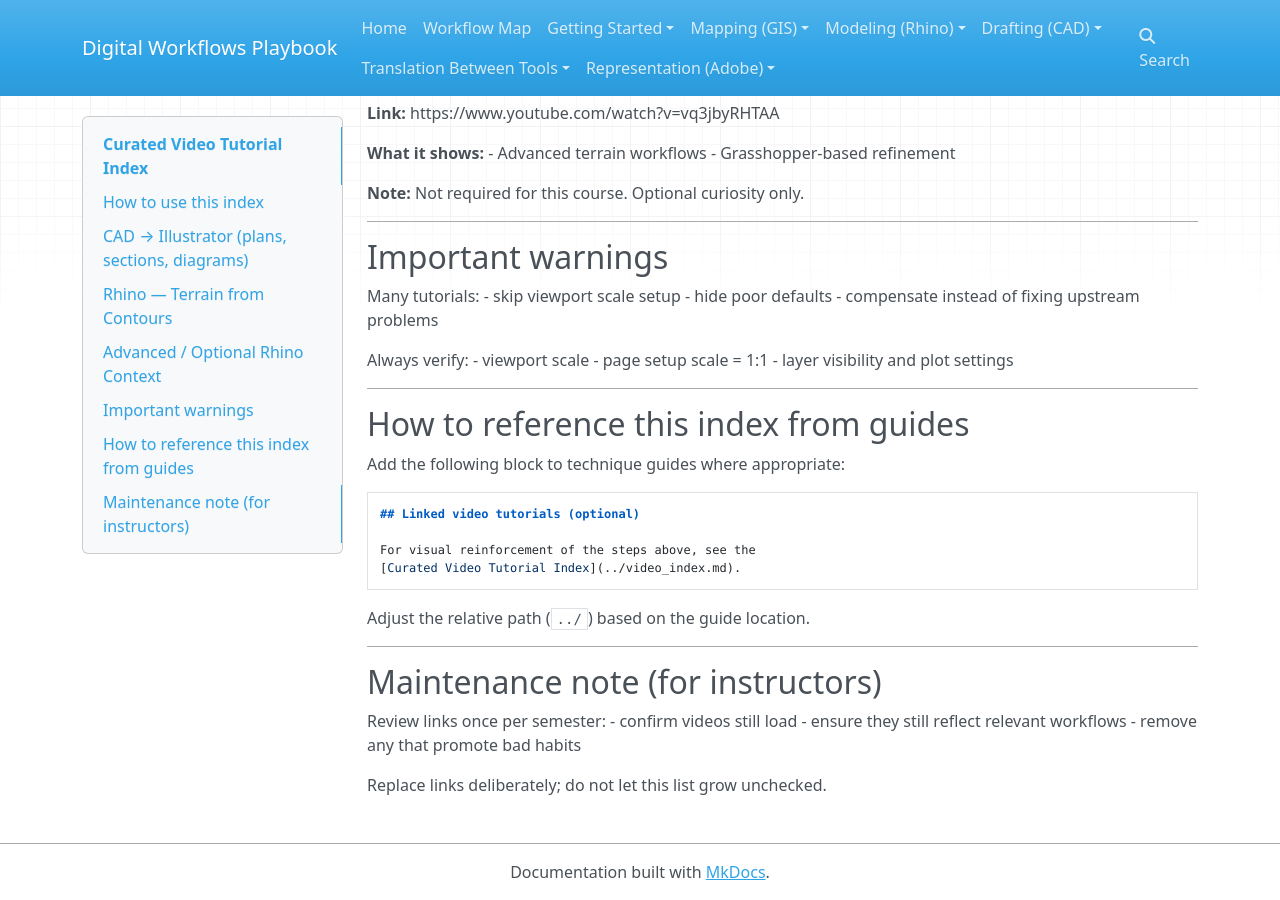
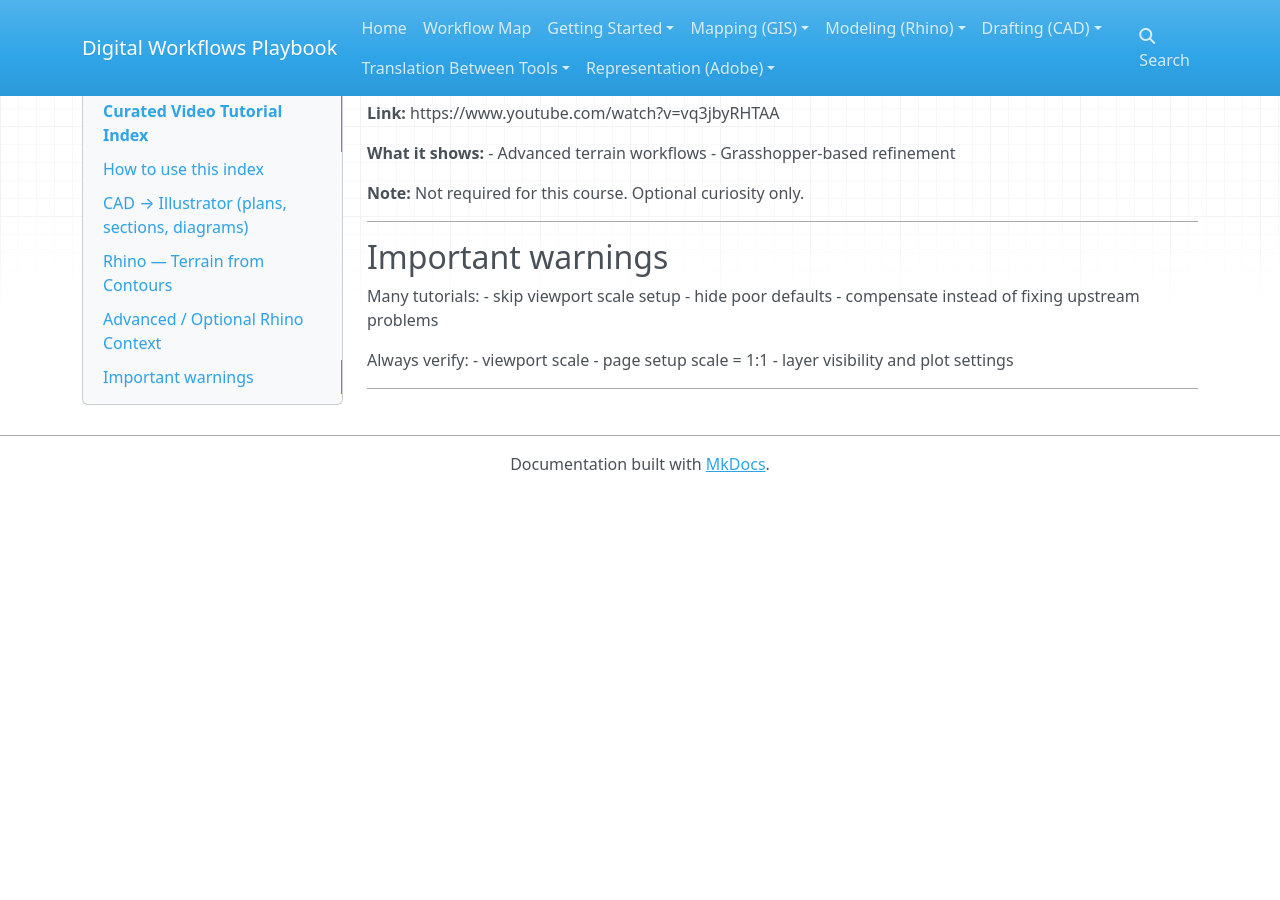
Before and after one commit to machineLandscape/digital-workflows-playbook, an MkDocs documentation site: the page built from docs/video_index.md, in a window 1280 px wide and 900 px high, scrolled down 1305 px. Built offline with MkDocs 1.6.1, drawn with Linux system fonts in a browser that asks for light colours; nearby versions of some CDN libraries; after the commit the page ends 1797 px from its top, so only the background shows below that.

Commit message:
Update video_index.md

````diff
--- a/docs/video_index.md
+++ b/docs/video_index.md
@@ -96,27 +96,3 @@ Always verify:
 - layer visibility and plot settings
 
 ---
-
-## How to reference this index from guides
-
-Add the following block to technique guides where appropriate:
-
-```md
-## Linked video tutorials (optional)
-
-For visual reinforcement of the steps above, see the
-[Curated Video Tutorial Index](../video_index.md).
-```
-
-Adjust the relative path (`../`) based on the guide location.
-
----
-
-## Maintenance note (for instructors)
-
-Review links once per semester:
-- confirm videos still load
-- ensure they still reflect relevant workflows
-- remove any that promote bad habits
-
-Replace links deliberately; do not let this list grow unchecked.
````
